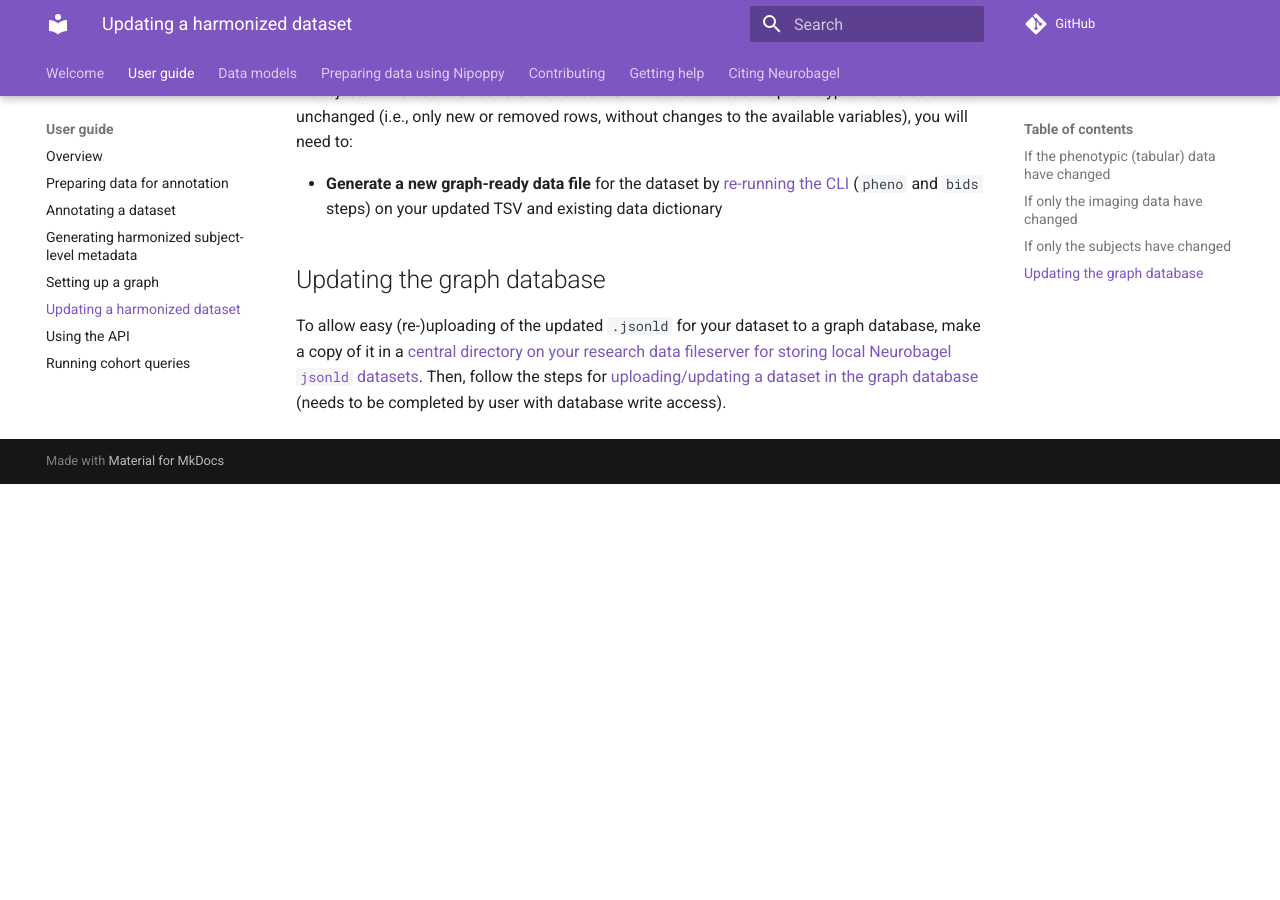
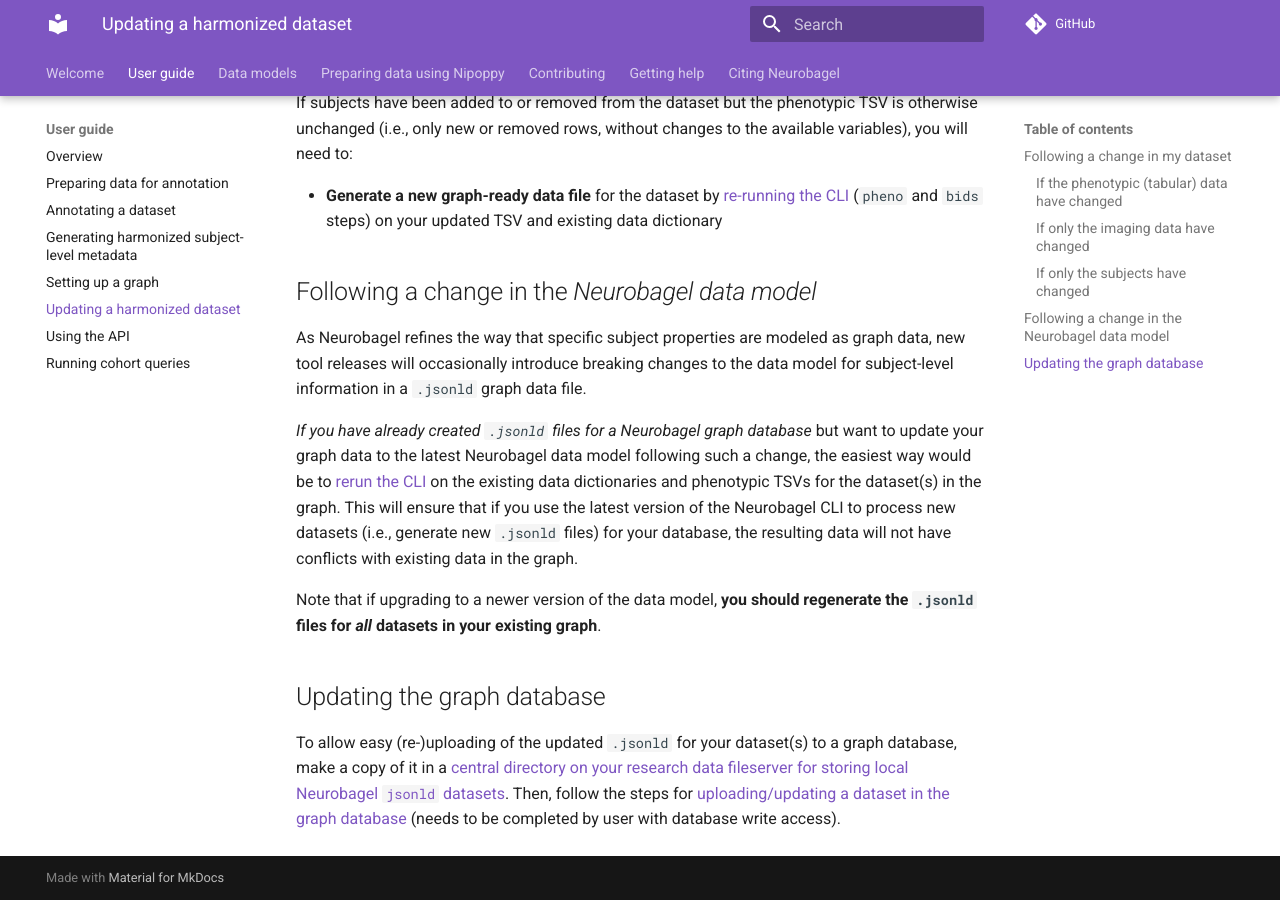
Before and after one commit to neurobagel/documentation, an MkDocs documentation site: the page built from docs/updating_dataset.md, in a window 1280 px wide and 900 px high, scrolled down 1080 px. Built offline with MkDocs 1.6.1 and Material for MkDocs 9.7.7, drawn with Linux system fonts in a browser that asks for light colours; comment, search, counter and statistics services are not loaded; before the commit the page ends 1564 px from its top, so only the background shows below that; some of the changed text lies outside the part shown.

Commit message:
add instructions for updating graph data following newer data model

```diff
--- a/docs/updating_dataset.md
+++ b/docs/updating_dataset.md
@@ -1,17 +1,19 @@
 # Updating a harmonized dataset
+
+## Following a change in my _dataset_
 
 When using Neurobagel tools on a dataset that is still undergoing data collection, you may need to update the Neurobagel annotations and/or graph-ready data for the dataset when you want to add new subjects or measurements or to correct mistakes in prior data versions.
 
 For any of the below types of changes, you will need to regenerate a graph-ready `.jsonld` file for the dataset which reflects the change.
 
-## If the phenotypic (tabular) data have changed
+### If the phenotypic (tabular) data have changed
 If new variables have been added to the dataset such that there are new columns in the phenotypic TSV you previously annotated using Neurobagel's annotation tool, you will need to:
 
 1. **Generate an updated data dictionary** by annotating the new variables in your TSV following the [annotation workflow](annotation_tool.md)
 
 2. **Generate a new graph-ready data file** for the dataset by [re-running the CLI](cli.md) on your updated TSV and data dictionary
 
-## If only the imaging data have changed
+### If only the imaging data have changed
 If the BIDS data for a dataset have changed without changes in the corresponding phenotypic TSV (e.g., if new modalities or scans have been acquired for a subject), you have two options:
 
 - If you still have access to the dataset's phenotypic JSONLD generated from the `pheno` command of the `bagel-cli` (step 1), you may choose to [rerun only the `bids` CLI command](cli.md) on the updated BIDS directory.
@@ -23,11 +25,20 @@ OR
 
 _When in doubt, rerun both CLI commands._
 
-## If only the subjects have changed
+### If only the subjects have changed
 If subjects have been added to or removed from the dataset but the phenotypic TSV is otherwise unchanged (i.e., only new or removed rows, without changes to the available variables), you will need to:
 
 - **Generate a new graph-ready data file** for the dataset by [re-running the CLI](cli.md) (`pheno` and `bids` steps) on your updated TSV and existing data dictionary
 
+## Following a change in the _Neurobagel data model_
+
+As Neurobagel refines the way that specific subject properties are modeled as graph data, new tool releases will occasionally introduce breaking changes to the data model for subject-level information in a `.jsonld` graph data file.
+
+_If you have already created `.jsonld` files for a Neurobagel graph database_ but want to update your graph data to the latest Neurobagel data model following such a change, the easiest way would be to [rerun the CLI](cli.md) on the existing data dictionaries and phenotypic TSVs for the dataset(s) in the graph.
+This will ensure that if you use the latest version of the Neurobagel CLI to process new datasets (i.e., generate new `.jsonld` files) for your database, the resulting data will not have conflicts with existing data in the graph.
+
+Note that if upgrading to a newer version of the data model, **you should regenerate the `.jsonld` files for _all_ datasets in your existing graph**.
+
 ## Updating the graph database
-To allow easy (re-)uploading of the updated `.jsonld` for your dataset to a graph database, make a copy of it in a [central directory on your research data fileserver for storing local Neurobagel `jsonld` datasets](infrastructure.md#where-to-store-neurobagel-graph-ready-data).
+To allow easy (re-)uploading of the updated `.jsonld` for your dataset(s) to a graph database, make a copy of it in a [central directory on your research data fileserver for storing local Neurobagel `jsonld` datasets](infrastructure.md#where-to-store-neurobagel-graph-ready-data).
 Then, follow the steps for [uploading/updating a dataset in the graph database](infrastructure.md#uploading-data-to-the-graph) (needs to be completed by user with database write access).
```
Also changed, not shown: docs/cli.md (+6 -0 lines).
